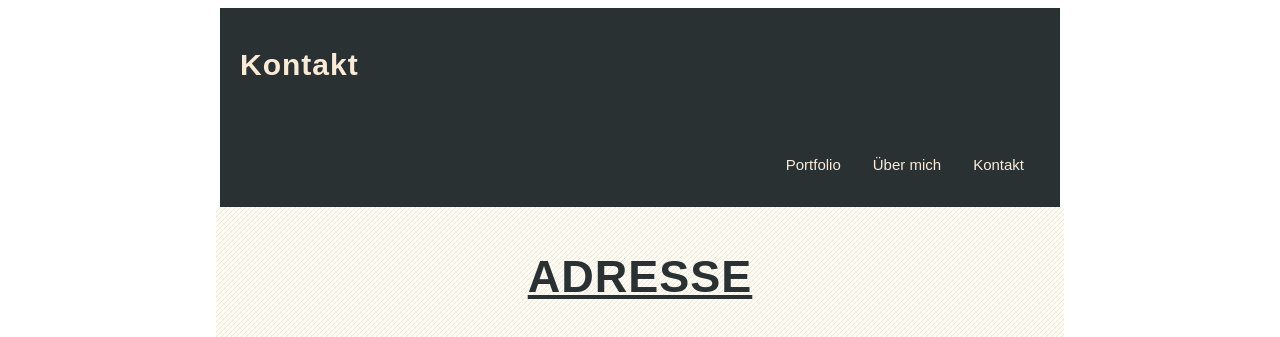
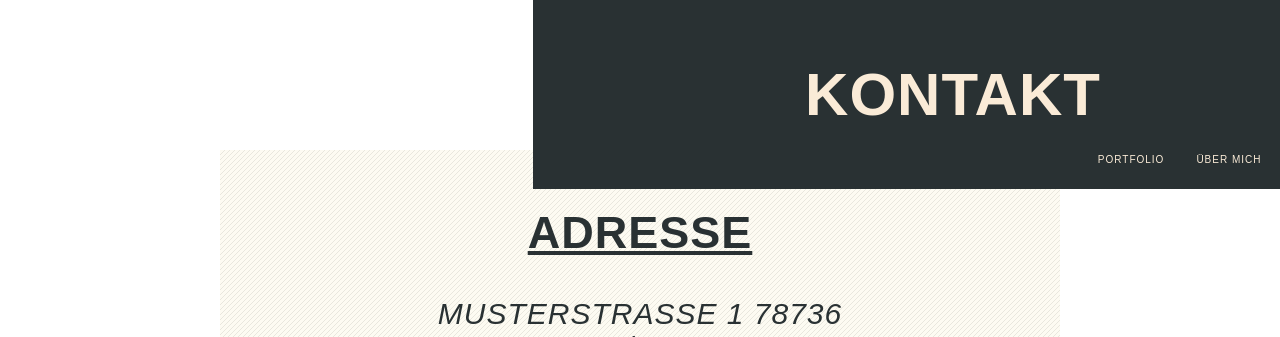
Before and after one commit to pealmus/GIS-SoSe-2021, a plain HTML site: page Abgabe1.3/kontakt.html in a window 1280 px wide. Shown: the top 337 px of the page. Drawn offline with Linux system fonts and the light colour scheme.

Commit message:
änderungen

```diff
--- a/Abgabe1.3/kontakt.html
+++ b/Abgabe1.3/kontakt.html
@@ -17,14 +17,15 @@
             <h1 id="Hier">Kontakt </h1>
         </div>
 
-        <nav class="navigation">
+        <div class="navigation">
+
             <a href="kontakt.html">Kontakt</a>
 
             <a href="uebermich.html">Über mich</a>
 
             <a href="index.html">Portfolio</a>
 
-        </nav>
+          </div>
 
     </header>
 
--- a/Abgabe1.3/style.css
+++ b/Abgabe1.3/style.css
@@ -1,33 +1,49 @@
 
 #header{
-    font-family: Arial, Helvetica, sans-serif;
-    background:#293133;
-    text-align: left;
-    color:antiquewhite;
-    letter-spacing: 1px;
-    font-size: 15px;
-    width: 800px;
-    padding:20px;
-    top: 0px;
-    margin-left: auto;
-    margin-right: auto;
+  width: 800px;
+  background:#293133;
+  font-family: Arial, Helvetica, sans-serif;
+
+  text-align: center;
+  color: antiquewhite;
+  margin-left: auto;
+  margin-right: auto;
+  letter-spacing: 1px;
+  font: caption;
+  font-size: 30px;
+  padding: 20px;
+  text-transform: uppercase;
+  top: 0px;
+  position: fixed;
+  margin-left: 525px;
+  margin-right: 375px;
 
 }
 
-.navigation{
-
-    font-family: Arial, Helvetica, sans-serif;
-    overflow: hidden;
-    background-color: #293133;
-    padding: 20px;
-    top: 50px;
-    width: 800px;
-    font-size: 15px;
-    margin-left: auto;
-    margin-right: auto;
 
 
 
+
+
+.navigation{
+
+        width: 800px;
+        background:#293133;
+
+        font-family: Arial, Helvetica, sans-serif;
+
+        text-align: center;
+        color: antiquewhite;
+        letter-spacing: 1px;
+        font: caption;
+        font-size: 10px;
+        text-transform: uppercase;
+        top: 130px;
+        position: fixed;
+        margin-left: 545px;
+        margin-right: 375px;
+        padding:10px;
+        margin-top: 0px;
 
 
 
@@ -41,6 +57,7 @@
     padding: 14px 16px;
     text-decoration: none;
     background-color: #293133;
+
   }
 
 
@@ -66,8 +83,9 @@
 
         width: 800px;
         background-image:url(bg.png);
+
         font-family: Arial, Helvetica, sans-serif;
-        padding: 6px 24px;
+
         text-align: center;
         color: #293133;
         margin-left: auto;
@@ -77,6 +95,8 @@
         font-size: 30px;
         text-transform: uppercase;
         top: 300px;
+        margin-top: 150px;
+        padding: 20px;
 
 
     }
```
